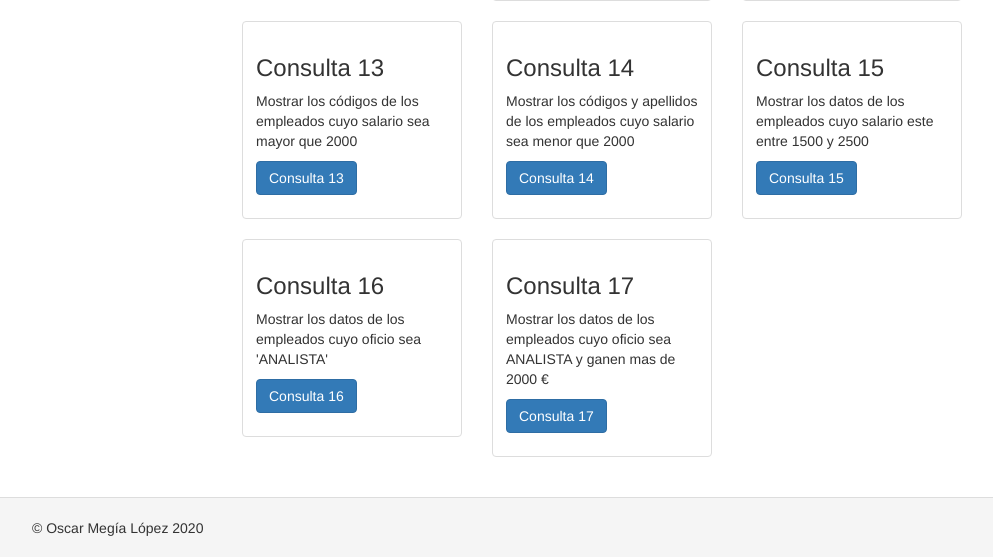
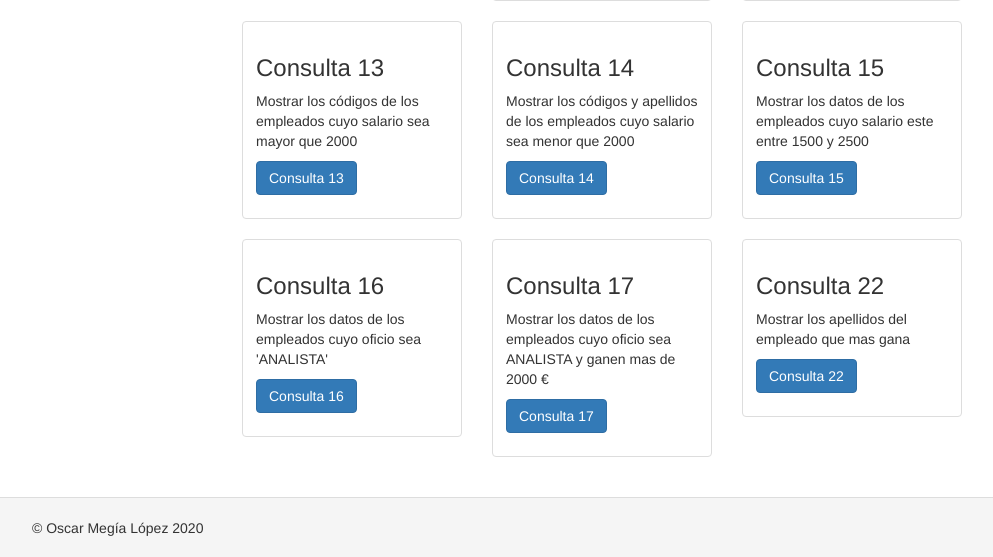
Before and after one commit to OscarAlpe/practica1yii, a Yii app: template views/site/index.php in a window 1280 px wide. Shown: the part 963-1520 px from the top of the page, without its empty margins (38-1031 px from the left). Run offline with PHP 8.4 and a stand-in for Yii, Linux system fonts and the light colour scheme; the template is opened without the code that fills it, so the values that code supplies are empty; some libraries are stand-ins or nearby versions.

Commit message:
Consulta 22: Mostrar los apellidos del empleado que mas gana

```diff
--- a/views/site/index.php
+++ b/views/site/index.php
@@ -169,5 +169,14 @@ use yii\helpers\Html;
           </div>
         </div>
       </div>
+      <div class="col-sm-4">
+        <div class="thumbnail">
+          <div class="caption">
+            <h3>Consulta 22</h3>
+            <p>Mostrar los apellidos del empleado que mas gana</p>
+            <p><?= Html::a('Consulta 22', ['/site/consulta22'], ['class'=>'btn btn-primary grid-button']) ?></p>
+          </div>
+        </div>
+      </div>
     </div>
 </div>
```
Also changed, not shown: controllers/SiteController.php (+21 -0 lines).
